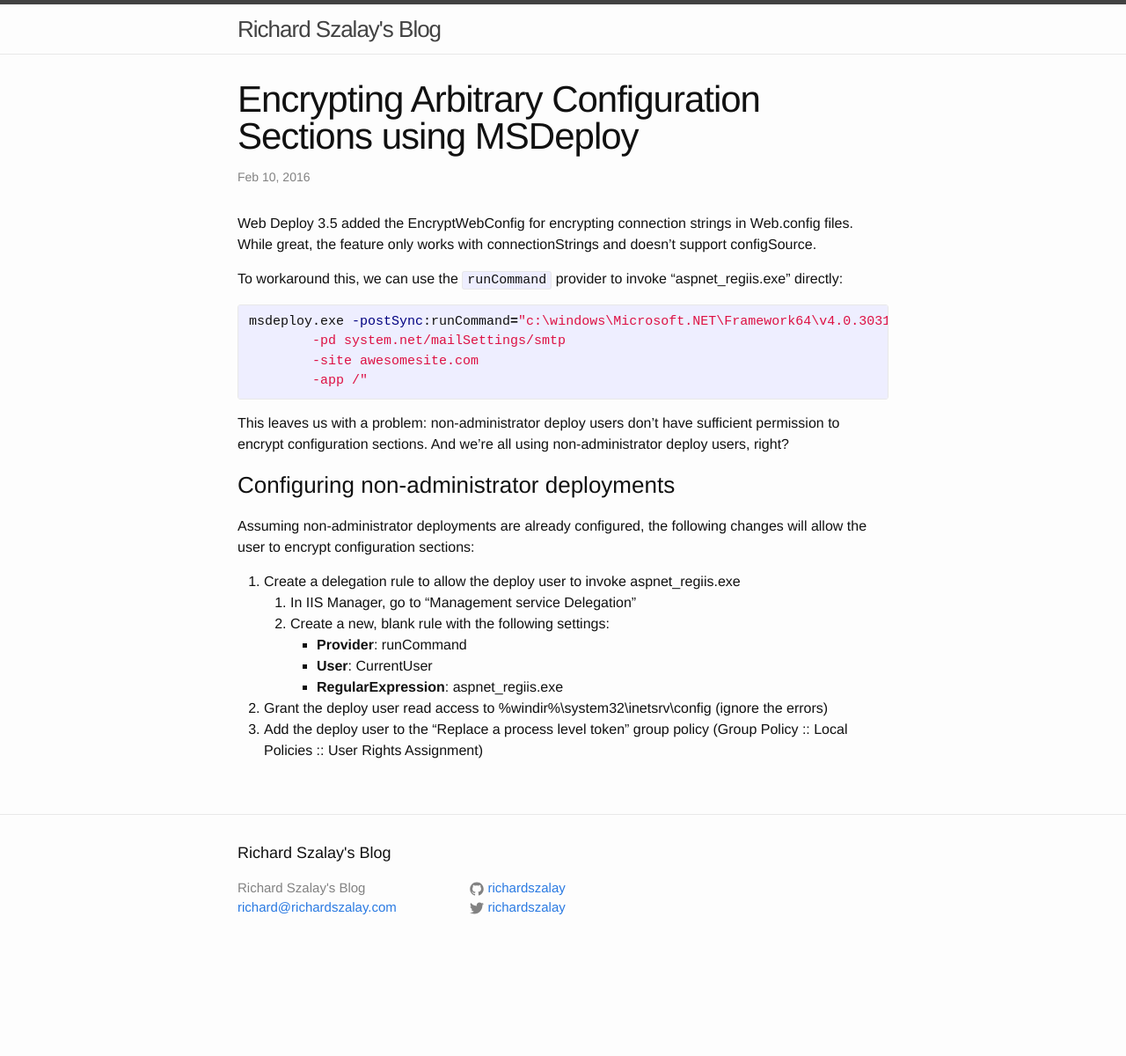
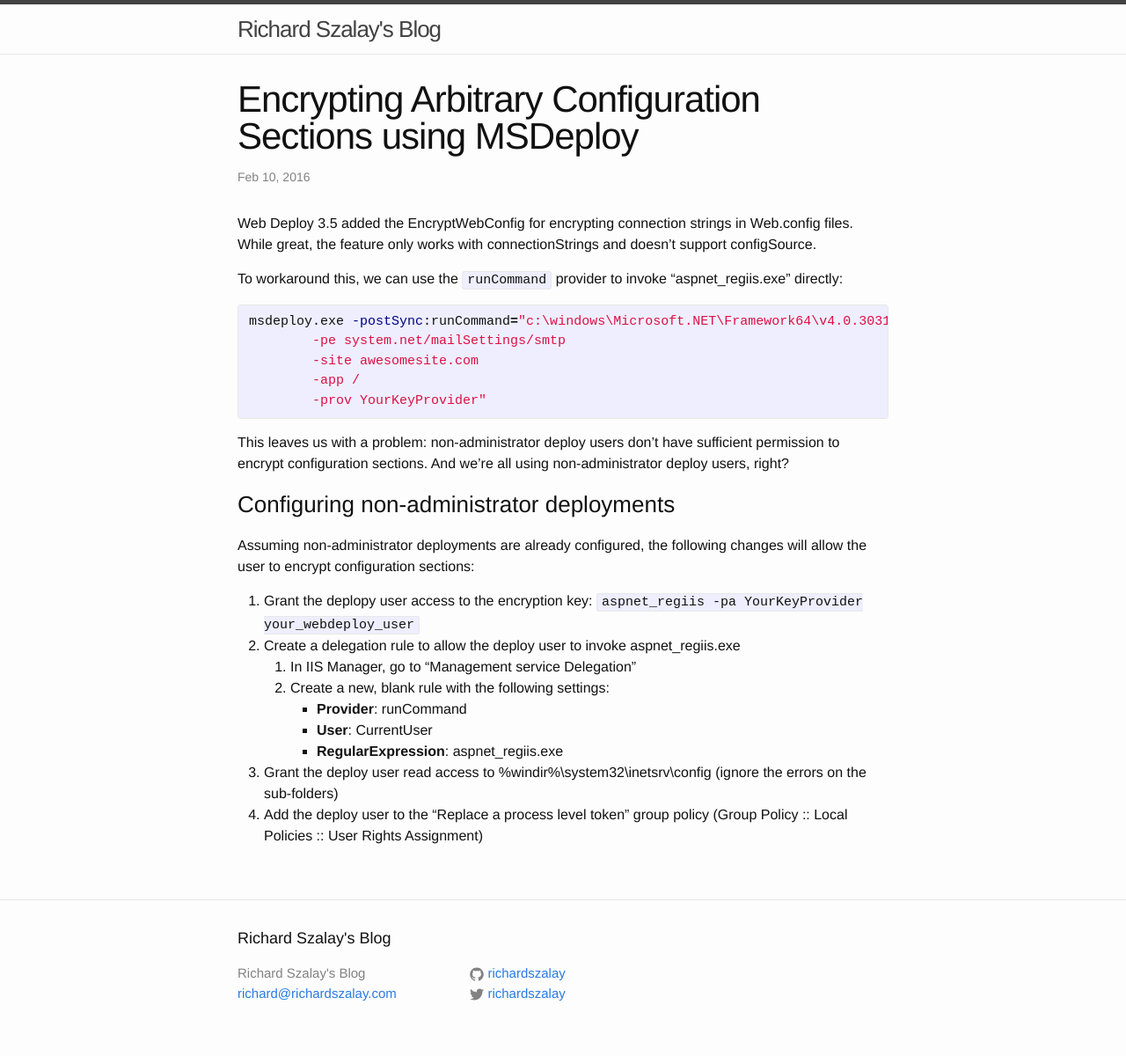
Before and after one commit to richardszalay/richardszalay.github.io, a Jekyll site: the page built from _posts/2016-02-10-encrypting-arbitrary-configuration-sections-using-msdeploy.md, in a window 1280 px wide. Shown: the whole page at 88% size. Built offline with Jekyll 4.4.1, drawn with Linux system fonts in a browser that asks for light colours; comment, search, counter and statistics services are not loaded; before the commit the page ends 1103 px from its top, so only the background shows below that.

Commit message:
Updated config encryption with a number of fixes and clarifications

```diff
--- a/_posts/2016-02-10-encrypting-arbitrary-configuration-sections-using-msdeploy.md
+++ b/_posts/2016-02-10-encrypting-arbitrary-configuration-sections-using-msdeploy.md
@@ -19,23 +19,24 @@ To workaround this, we can use the `runCommand` provider to invoke "aspnet_regii
 
 {% highlight shell %}
 msdeploy.exe -postSync:runCommand="c:\windows\Microsoft.NET\Framework64\v4.0.30319\aspnet_regiis.exe
-	-pd system.net/mailSettings/smtp
+	-pe system.net/mailSettings/smtp
 	-site awesomesite.com
-	-app /"
+	-app /
+	-prov YourKeyProvider"
 {% endhighlight %}
 
-This leaves us with a problem: non-administrator deploy users don't have sufficient permission to encrypt configuration sections. And we're
-all using non-administrator deploy users, right?
+This leaves us with a problem: non-administrator deploy users don't have sufficient permission to encrypt configuration sections. And we're all using non-administrator deploy users, right?
 
 ### Configuring non-administrator deployments
 
 Assuming non-administrator deployments are already configured, the following changes will allow the user to encrypt configuration sections:
 
+1. Grant the deplopy user access to the encryption key: `aspnet_regiis -pa YourKeyProvider your_webdeploy_user`
 1. Create a delegation rule to allow the deploy user to invoke aspnet_regiis.exe
     1. In IIS Manager, go to "Management service Delegation"
     2. Create a new, blank rule with the following settings:
         * **Provider**: runCommand
         * **User**: CurrentUser
         * **RegularExpression**: aspnet_regiis.exe
-2. Grant the deploy user read access to %windir%\system32\inetsrv\config (ignore the errors)
+2. Grant the deploy user read access to %windir%\system32\inetsrv\config (ignore the errors on the sub-folders)
 3. Add the deploy user to the "Replace a process level token" group policy (Group Policy :: Local Policies :: User Rights Assignment)
```
